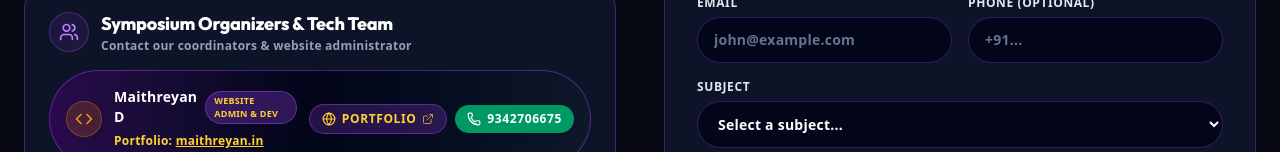
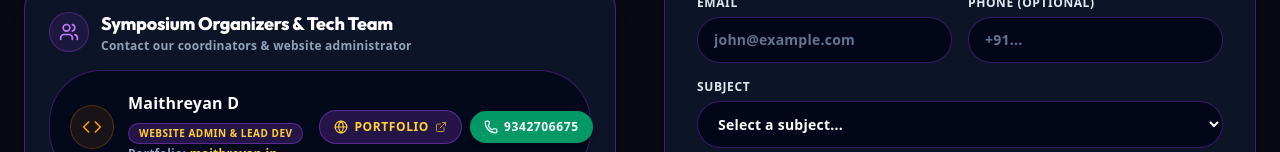
Before and after one commit to maithreyan12/INFOGRAM26, a Next.js app in the folder infogram26-app/: page /contact in a window 1280 px wide. Shown: the part 648-800 px from the top of the page. Built offline with nearby package versions, Linux system fonts and the light colour scheme; no server answers.

Commit message:
fix: redesign Maithreyan D Website Admin card layout with perfect spacing, whitespace-nowrap badges, and premium alignment

```diff
--- a/infogram26-app/src/app/contact/page.tsx
+++ b/infogram26-app/src/app/contact/page.tsx
@@ -117,34 +117,40 @@ export default function ContactPage() {
                 </div>
 
                 {/* Featured Lead: Maithreyan D (Website Admin & Developer) */}
-                <div className={`p-4 rounded-2xl border mb-3 flex flex-col sm:flex-row sm:items-center justify-between gap-3 ${
+                <div className={`p-5 rounded-2xl border mb-4 flex flex-col md:flex-row md:items-center justify-between gap-4 transition-all ${
                   isDark
-                    ? 'bg-gradient-to-r from-purple-950/60 via-slate-950 to-slate-900 border-purple-500/40'
-                    : 'bg-gradient-to-r from-purple-50 via-slate-50 to-indigo-50 border-purple-200'
+                    ? 'bg-slate-950/80 border-purple-500/30'
+                    : 'bg-slate-50/90 border-slate-200'
                 }`}>
-                  <div className="flex items-center gap-3">
-                    <div className="w-9 h-9 rounded-xl bg-amber-500/20 border border-amber-500/40 flex items-center justify-center shrink-0">
-                      <Code className="w-4.5 h-4.5 text-amber-400" />
+                  <div className="flex items-start sm:items-center gap-3.5">
+                    <div className={`w-11 h-11 rounded-2xl flex items-center justify-center shrink-0 border ${
+                      isDark ? 'bg-amber-500/10 border-amber-500/30 text-amber-400' : 'bg-purple-500/10 border-purple-500/20 text-[#7c3aed]'
+                    }`}>
+                      <Code className="w-5 h-5" />
                     </div>
-                    <div>
-                      <div className="flex items-center gap-2">
-                        <span className={`font-black text-sm ${isDark ? 'text-white' : 'text-slate-950'}`}>Maithreyan D</span>
-                        <span className="text-[9px] font-black uppercase px-2 py-0.5 rounded-full bg-purple-500/25 text-amber-300 border border-purple-500/40">
-                          Website Admin &amp; Dev
+                    <div className="space-y-0.5">
+                      <div className="flex flex-wrap items-center gap-2">
+                        <span className={`font-black text-base ${isDark ? 'text-white' : 'text-slate-950'}`}>
+                          Maithreyan D
+                        </span>
+                        <span className={`text-[10px] font-black uppercase tracking-wider px-2.5 py-0.5 rounded-full border whitespace-nowrap ${
+                          isDark ? 'bg-purple-500/20 text-amber-300 border-purple-500/40' : 'bg-[#7c3aed]/10 text-[#7c3aed] border-[#7c3aed]/30'
+                        }`}>
+                          Website Admin &amp; Lead Dev
                         </span>
                       </div>
-                      <span className={`text-xs font-bold ${isDark ? 'text-amber-300' : 'text-purple-700'}`}>
-                        Portfolio: <a href="https://maithreyan.in" target="_blank" rel="noopener noreferrer" className="underline hover:opacity-80 font-black">maithreyan.in</a>
-                      </span>
+                      <p className={`text-xs font-bold ${isDark ? 'text-slate-400' : 'text-slate-600'}`}>
+                        Portfolio: <a href="https://maithreyan.in" target="_blank" rel="noopener noreferrer" className={`underline font-black ${isDark ? 'text-amber-300 hover:text-amber-200' : 'text-[#7c3aed] hover:underline'}`}>maithreyan.in</a>
+                      </p>
                     </div>
                   </div>
 
-                  <div className="flex items-center gap-2 shrink-0">
+                  <div className="flex flex-wrap items-center gap-2 shrink-0">
                     <a
                       href="https://maithreyan.in"
                       target="_blank"
                       rel="noopener noreferrer"
-                      className={`inline-flex items-center gap-1.5 px-3 py-1.5 rounded-xl text-xs font-black uppercase tracking-wider border transition-all ${
+                      className={`inline-flex items-center gap-1.5 px-3.5 py-2 rounded-xl text-xs font-black uppercase tracking-wider border transition-all ${
                         isDark
                           ? 'bg-purple-500/20 border-purple-500/40 text-amber-300 hover:bg-purple-500/30'
                           : 'bg-[#7c3aed]/10 border-[#7c3aed]/30 text-[#7c3aed] hover:bg-[#7c3aed] hover:text-white'
@@ -156,7 +162,7 @@ export default function ContactPage() {
                     </a>
                     <a
                       href="tel:+919342706675"
-                      className="inline-flex items-center gap-1.5 px-3 py-1.5 rounded-xl text-xs font-black uppercase tracking-wider bg-emerald-600 hover:bg-emerald-500 text-white shadow-md transition-all"
+                      className="inline-flex items-center gap-1.5 px-3.5 py-2 rounded-xl text-xs font-black uppercase tracking-wider bg-emerald-600 hover:bg-emerald-500 text-white shadow-md transition-all whitespace-nowrap"
                     >
                       <Phone className="w-3.5 h-3.5" />
                       <span>9342706675</span>
```
